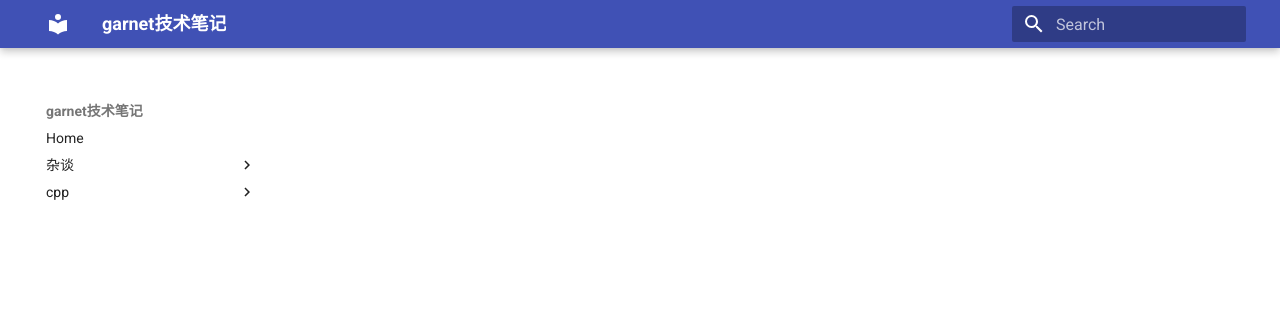
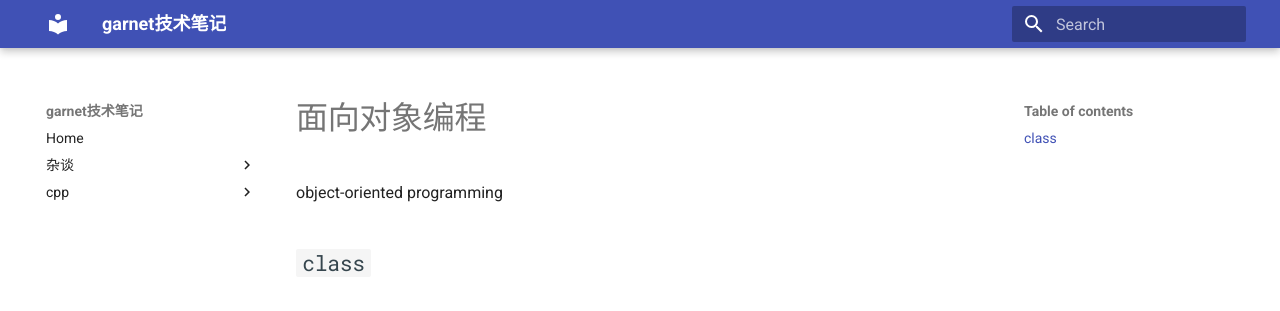
Before and after one commit to ymma98/technotes, an MkDocs documentation site: the page built from docs/cpp/OOP.md, in a window 1280 px wide. Shown: the top 311 px of the page. Built offline with MkDocs 1.6.1 and Material for MkDocs 9.7.7, drawn with Linux system fonts in a browser that asks for light colours.

Commit message:
docs/cpp/OOP.md updated from https://stackedit.cn/

```diff
--- a/docs/cpp/OOP.md
+++ b/docs/cpp/OOP.md
@@ -1,4 +1,10 @@
-#
+# 面向对象编程
+
+object-oriented programming
+
+## `class`
+
+
 <!--stackedit_data:
-eyJoaXN0b3J5IjpbLTE2Nzk2NzkyODFdfQ==
+eyJoaXN0b3J5IjpbNjcwNzcxNDgyXX0=
 -->
```
